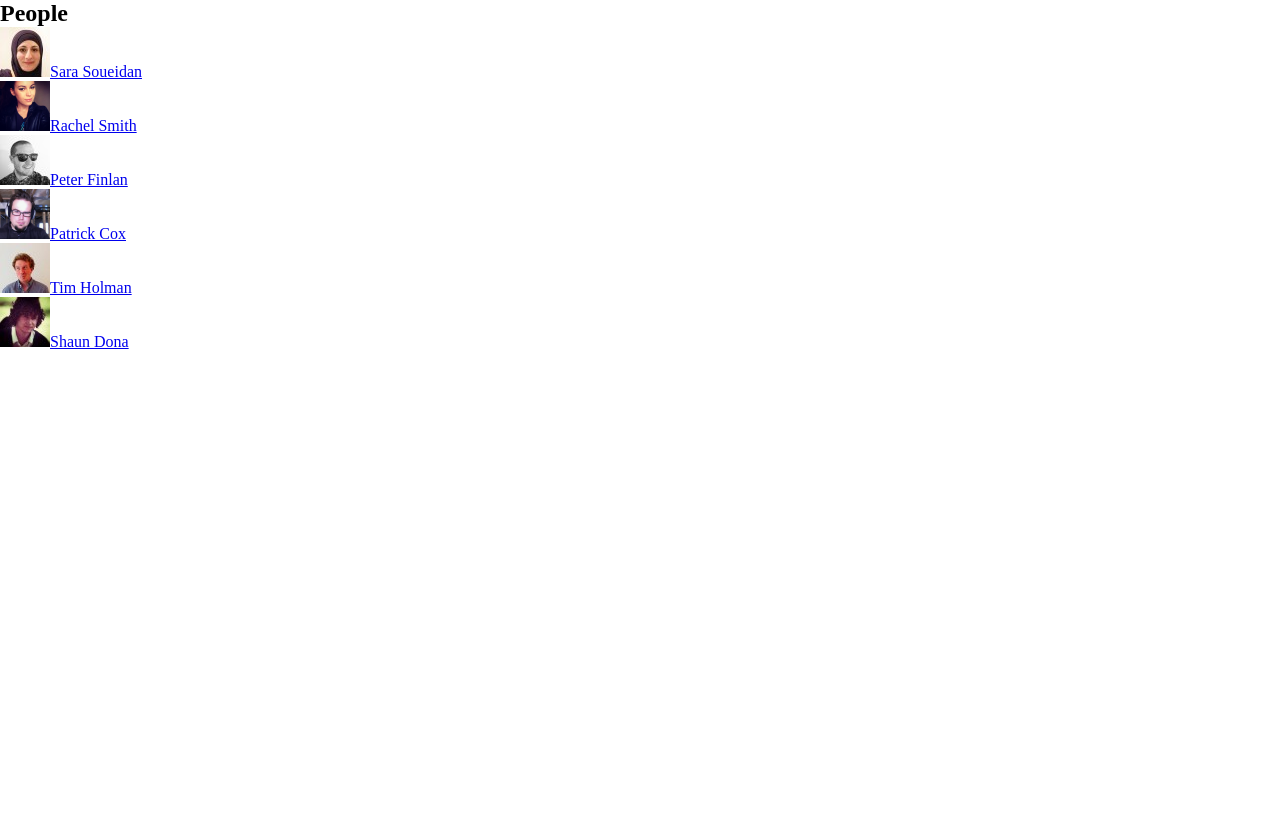
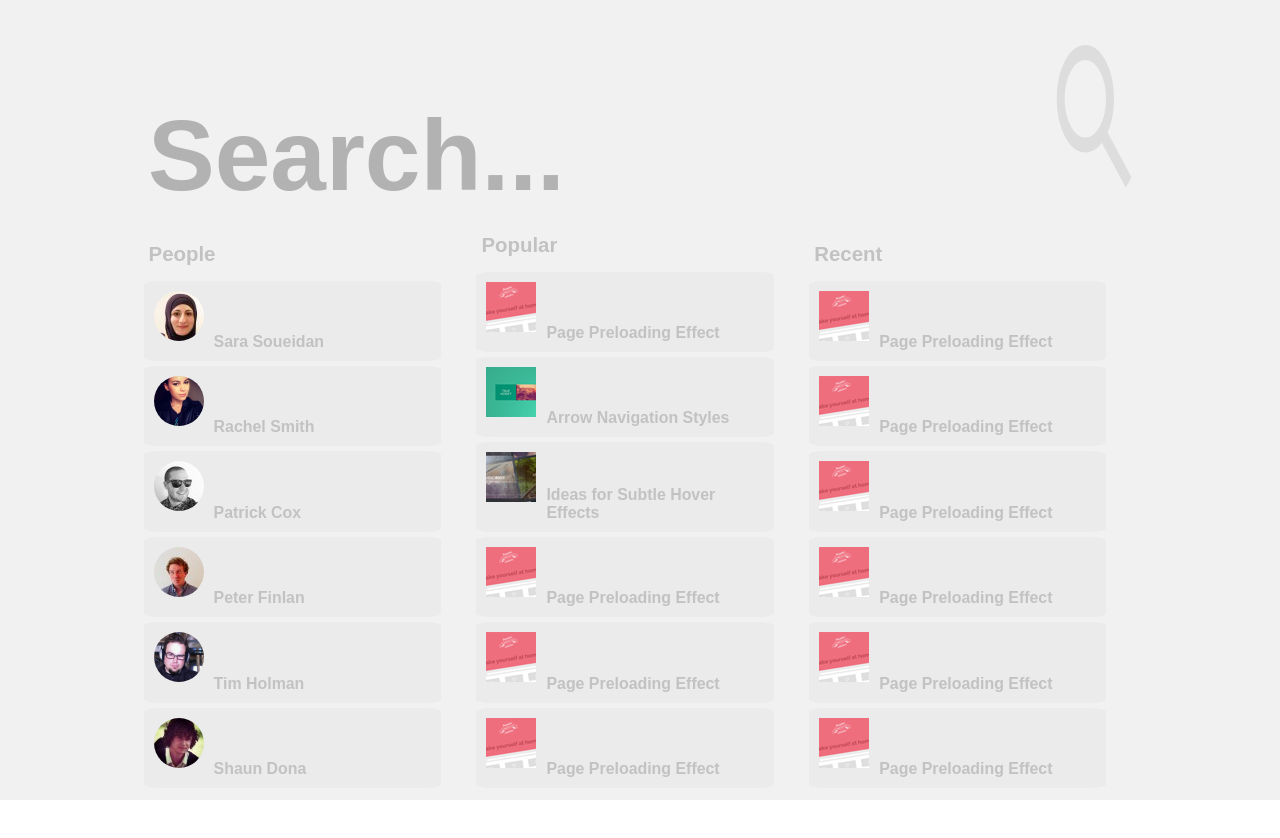
Before and after one commit to lanasem/HW6, a plain HTML site: page index.html in a window 1280 px wide. Before the commit the page ends 800 px from the top, so only its background shows below. Drawn offline with Linux system fonts and the light colour scheme.

Commit message:
25.09.2018

```diff
--- a/css/style.css
+++ b/css/style.css
@@ -1,8 +1,102 @@
 * {
 	margin: 0 auto;
 	padding: 0;
+	font-family: Arial, sans-serif;
+	font-weight: bold;
+	color: #C2C2C2;
+}
+
+
+main {
+	background-color: #F1F1F1;
+	height: 100vh;
+}
+.wrapper {
+    width: 80%;
+    min-width: 900px;
+    padding: 40px;
+    margin: 0 auto;
+
+}
+
+.header-search .wrapper-section {
+	width: 80%;
+	display: inline-block;
+	margin: 0 auto;
+}
+
+input {
+	width: 90%;
+    display:inline-block;
+	border:none;
+	outline: none;
+	font-size: 100px;
+	font-weight: bold;
+	box-sizing: border-box;
+	background-color: #F1F1F1;
+ }
+
+input[type="image"] {
+    width: 80px;
+ }
+
+input[type="text"] {
+   padding-left: 20px;
+   color: red;
+   opacity: 0.5;
+}
+
+section {
+	width: 30%;
+	margin: calc(2.5% - 15px);
+	font-size: 85%;
+	display: inline-block;
+	box-sizing: border-box;
 }
 
 ul {
-	text-decoration: none;
+	list-style-type: none;
 }
+
+h2 {
+	padding: 10px;
+}
+
+li {
+	margin: 5px;
+	padding: 5px;
+	border-radius: 5%;
+	background-color:  rgba(118,117,128,0.05);
+
+}
+
+ul a {
+
+	display: block;
+
+}
+.people img {
+
+ 	border-radius: 50%;
+
+ }
+img {
+	max-width: 100%;
+    height: auto;
+    padding: 5px;
+}
+
+h3{
+	padding: 5px;
+	display: inline-block;
+	font-weight: 700;
+    width: calc(100% - 70px);
+    vertical-align: middle;
+}
+li:hover {
+	background: rgba(118,117,128,0.1);
+}
+li:hover h3{
+
+	color: #ec5a62;
+}
--- a/index.html
+++ b/index.html
@@ -11,29 +11,82 @@
 	<!-- Main -->
 	<main>
 		<div class="wrapper">
-			<div class="search">
-				<form action="">
 
-				</form>
-			</div>
+			<form action="#" class="header-search">
+                <input type="text" placeholder="Search..."/>
+                <label><input type="image" alt="magnifier" src="img/magnifier.svg" ></label>
+            </form>
 
 			<div class="wrapper-section">
 				<section class="people">
 					<h2>People</h2>
 					<ul class="people-search">
-						<li><a href="#"><img src="img/avatars/SaraSoueidan.jpeg" alt="avatar">Sara Soueidan</a></li>
-						<li><a href="#"><img src="img/avatars/RachelSmith.png" alt="avatar">Rachel Smith</a></li>
-						<li><a href="#"><img src="img/avatars/PeterFinlan.jpeg" alt="avatar">Peter Finlan</a></li>
-						<li><a href="#"><img src="img/avatars/PatrickCox.png" alt="avatar">Patrick Cox</a></li>
-						<li><a href="#"><img src="img/avatars/TimHolman.jpeg" alt="avatar">Tim Holman</a></li>
-						<li><a href="#"><img src="img/avatars/ShaunDona.jpeg" alt="avatar">Shaun Dona</a></li>
+						<li>
+							<a href="http://twitter.com/SaraSoueidan"><img src="img/avatars/SaraSoueidan.jpeg" alt="avatar"><h3>Sara Soueidan</h3></a>
+						</li>
+						<li>
+							<a href="http://twitter.com/rachsmithtweets"><img src="img/avatars/RachelSmith.png" alt="avatar"><h3>Rachel Smith</h3></a>
+						</li>
+						<li>
+							<a href="#"><img src="img/avatars/PeterFinlan.jpeg" alt="avatar"><h3>Patrick Cox</h3></a>
+						</li>
+						<li>
+							<a href="#"><img src="img/avatars/TimHolman.jpeg" alt="avatar"><h3>Peter Finlan</h3></a>
+						</li>
+						<li>
+							<a href="#"><img src="img/avatars/PatrickCox.png" alt="avatar"><h3>Tim Holman</h3></a>
+						</li>
+						<li>
+							<a href="#"><img src="img/avatars/ShaunDona.jpeg" alt="avatar"><h3>Shaun Dona</h3></a>
+						</li>
 					</ul>
 				</section>
 				<section class="popular">
-
+					<h2>Popular</h2>
+					<ul class="popular-search">
+						<li>
+							<a href="#"><img src="img/thumbs/PagePreloadingEffect.png" alt="thumbs"><h3>Page Preloading Effect</h3></a>
+						</li>
+						<li>
+							<a href="#"><img src="img/thumbs/ArrowNavigationStyles.png" alt="thumbs"><h3>Arrow Navigation Styles</h3></a>
+						</li>
+						<li>
+							<a href="#"><img src="img/thumbs/HoverEffectsIdeasNew.png" alt="thumbs"><h3>Ideas for Subtle Hover Effects</h3></a>
+						</li>
+						<li>
+							<a href="#"><img src="img/thumbs/PagePreloadingEffect.png" alt="thumbs"><h3>Page Preloading Effect</h3></a>
+						</li>
+						<li>
+							<a href="#"><img src="img/thumbs/PagePreloadingEffect.png" alt="thumbs"><h3>Page Preloading Effect</h3></a>
+						</li>
+						<li>
+							<a href="#"><img src="img/thumbs/PagePreloadingEffect.png" alt="thumbs"><h3>Page Preloading Effect</h3></a>
+						</li>
+					</ul>
 				</section>
 				<section class="recent">
+					<h2>Recent</h2>
+					<ul class="recent-search">
+						<li>
+							<a href="#"><img src="img/thumbs/PagePreloadingEffect.png" alt="thumbs"><h3>Page Preloading Effect</h3></a>
+						</li>
+						<li>
+							<a href="#"><img src="img/thumbs/PagePreloadingEffect.png" alt="thumbs"><h3>Page Preloading Effect</h3></a>
+						</li>
+						<li>
+							<a href="#"><img src="img/thumbs/PagePreloadingEffect.png" alt="thumbs"><h3>Page Preloading Effect</h3></a>
+						</li>
+						<li>
+							<a href="#"><img src="img/thumbs/PagePreloadingEffect.png" alt="thumbs"><h3>Page Preloading Effect</h3></a>
+						</li>
+						<li>
+							<a href="#"><img src="img/thumbs/PagePreloadingEffect.png" alt="thumbs"><h3>Page Preloading Effect</h3></a>
+						</li>
+						<li>
+							<a href="#"><img src="img/thumbs/PagePreloadingEffect.png" alt="thumbs"><h3>Page Preloading Effect</h3></a>
+						</li>
 
+					</ul>
 				</section>
 			</div>
 
```
